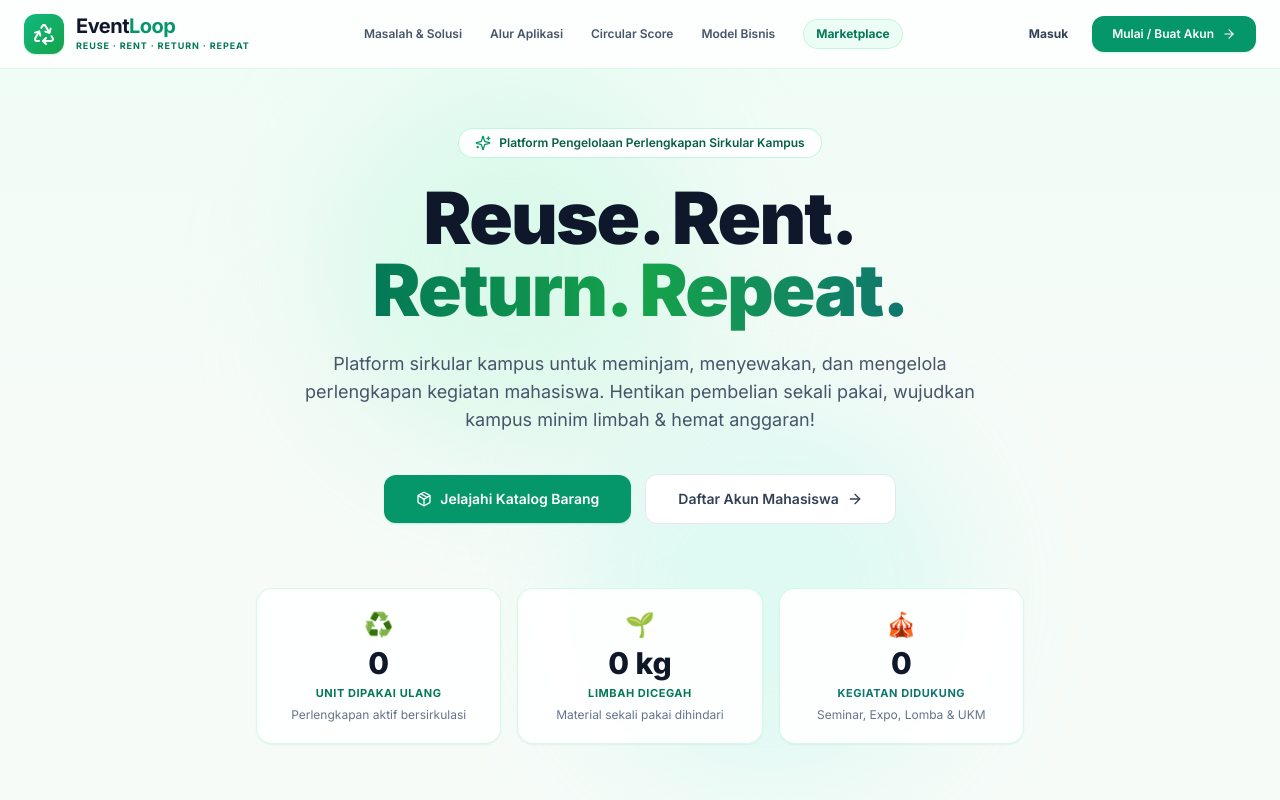
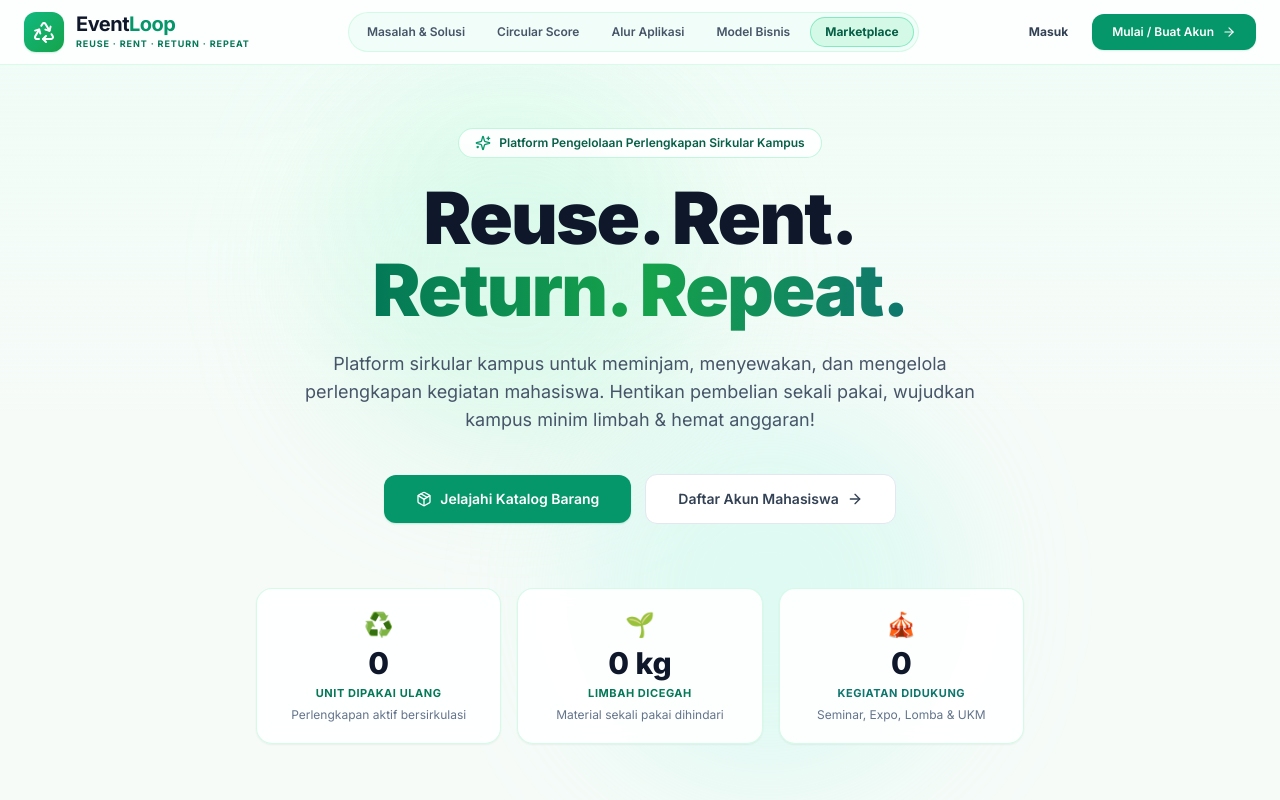
Before and after one commit to Shinnn2205/eventloop-app, a React (Vite) app: page / in a window 1280 px wide. Shown: the top 800 px of the page. Built offline with nearby package versions, Linux system fonts and the light colour scheme; no server answers; the database is empty.

Commit message:
feat(landing): add dynamic scrollspy active green pill indicator and interactive ambient cursor glow

```diff
--- a/src/pages/LandingPage.jsx
+++ b/src/pages/LandingPage.jsx
@@ -1,3 +1,4 @@
+import { useState, useEffect } from 'react'
 import { Link } from 'react-router-dom'
 import Spinner from '../components/Spinner'
 import { useApp } from '../context/AppContext'
@@ -11,11 +12,75 @@ export default function LandingPage() {
 
   const targetDashboard = currentUserRole === 'admin' ? '/admin' : '/dashboard'
 
+  // State untuk melacak section yang sedang dilihat (ScrollSpy)
+  const [activeSection, setActiveSection] = useState('home')
+
+  // State untuk efek cahaya hijau interaktif mengikuti arah pandangan kursor
+  const [mousePosition, setMousePosition] = useState({ x: -1000, y: -1000 })
+
+  useEffect(() => {
+    const handleMouseMove = (e) => {
+      setMousePosition({ x: e.clientX, y: e.clientY })
+    }
+    window.addEventListener('mousemove', handleMouseMove)
+    return () => window.removeEventListener('mousemove', handleMouseMove)
+  }, [])
+
+  useEffect(() => {
+    const sectionIds = ['masalah', 'circular-score', 'flow', 'business-model']
+
+    const handleScroll = () => {
+      const scrollPos = window.scrollY + 180
+
+      if (window.scrollY < 200) {
+        setActiveSection('home')
+        return
+      }
+
+      let current = ''
+      for (const id of sectionIds) {
+        const el = document.getElementById(id)
+        if (el) {
+          const top = el.offsetTop
+          const height = el.offsetHeight
+          if (scrollPos >= top && scrollPos < top + height) {
+            current = id
+            break
+          }
+        }
+      }
+      if (current) setActiveSection(current)
+    }
+
+    window.addEventListener('scroll', handleScroll, { passive: true })
+    handleScroll()
+    return () => window.removeEventListener('scroll', handleScroll)
+  }, [])
+
+  const scrollToSection = (e, id) => {
+    e.preventDefault()
+    const el = document.getElementById(id)
+    if (el) {
+      const yOffset = -75
+      const y = el.getBoundingClientRect().top + window.pageYOffset + yOffset
+      window.scrollTo({ top: y, behavior: 'smooth' })
+      setActiveSection(id)
+    }
+  }
+
   return (
-    <div className="min-h-screen bg-[#F6FBF8] text-slate-800 selection:bg-emerald-100 selection:text-emerald-800 font-sans">
-      {/* Navbar */}
-      <nav className="fixed top-0 w-full bg-white/85 backdrop-blur-xl border-b border-emerald-100/80 z-50">
-        <div className="max-w-7xl mx-auto px-6 py-3.5 flex items-center justify-between">
+    <div className="min-h-screen bg-[#F6FBF8] text-slate-800 selection:bg-emerald-100 selection:text-emerald-800 font-sans relative overflow-x-hidden">
+      {/* Efek Cahaya Hijau Mengikuti Gerakan / Arah Pandangan Kursor */}
+      <div
+        className="pointer-events-none fixed inset-0 z-0 transition-opacity duration-300"
+        style={{
+          background: `radial-gradient(600px circle at ${mousePosition.x}px ${mousePosition.y}px, rgba(16, 185, 129, 0.12), transparent 75%)`
+        }}
+      />
+
+      {/* Navbar dengan Indikator Hijau Menyesuaikan Posisi yang Sedang Dilihat */}
+      <nav className="fixed top-0 w-full bg-white/85 backdrop-blur-xl border-b border-emerald-100/80 z-50 transition-all">
+        <div className="max-w-7xl mx-auto px-6 py-3 flex items-center justify-between">
           <Link to="/" className="flex items-center gap-3 group">
             <div className="w-10 h-10 bg-gradient-to-br from-emerald-500 to-green-600 rounded-xl flex items-center justify-center text-white shadow-sm shadow-emerald-600/20 group-hover:scale-105 transition-transform">
               <Recycle className="w-6 h-6" />
@@ -28,12 +93,56 @@ export default function LandingPage() {
             </div>
           </Link>
 
-          <div className="hidden md:flex items-center gap-7">
-            <a href="#masalah" className="text-xs font-semibold text-slate-600 hover:text-emerald-700 transition-colors">Masalah & Solusi</a>
-            <a href="#flow" className="text-xs font-semibold text-slate-600 hover:text-emerald-700 transition-colors">Alur Aplikasi</a>
-            <a href="#circular-score" className="text-xs font-semibold text-slate-600 hover:text-emerald-700 transition-colors">Circular Score</a>
-            <a href="#business-model" className="text-xs font-semibold text-slate-600 hover:text-emerald-700 transition-colors">Model Bisnis</a>
-            <Link to={sessionUser ? "/marketplace" : "/login"} className="text-xs text-emerald-700 font-bold hover:text-emerald-800 transition-colors bg-emerald-50 px-3 py-1.5 rounded-full border border-emerald-200/60">
+          {/* MENU NAVIGASI DENGAN INDIKATOR HIJAU INTERAKTIF */}
+          <div className="hidden md:flex items-center gap-1 bg-emerald-50/70 p-1 rounded-full border border-emerald-100/90 shadow-2xs">
+            <a
+              href="#masalah"
+              onClick={(e) => scrollToSection(e, 'masalah')}
+              className={`text-xs px-3.5 py-1.5 rounded-full transition-all duration-200 cursor-pointer ${
+                activeSection === 'masalah'
+                  ? 'bg-emerald-600 text-white font-bold shadow-xs'
+                  : 'font-semibold text-slate-600 hover:text-emerald-800 hover:bg-emerald-100/60'
+              }`}
+            >
+              Masalah & Solusi
+            </a>
+            <a
+              href="#circular-score"
+              onClick={(e) => scrollToSection(e, 'circular-score')}
+              className={`text-xs px-3.5 py-1.5 rounded-full transition-all duration-200 cursor-pointer ${
+                activeSection === 'circular-score'
+                  ? 'bg-emerald-600 text-white font-bold shadow-xs'
+                  : 'font-semibold text-slate-600 hover:text-emerald-800 hover:bg-emerald-100/60'
+              }`}
+            >
+              Circular Score
+            </a>
+            <a
+              href="#flow"
+              onClick={(e) => scrollToSection(e, 'flow')}
+              className={`text-xs px-3.5 py-1.5 rounded-full transition-all duration-200 cursor-pointer ${
+                activeSection === 'flow'
+                  ? 'bg-emerald-600 text-white font-bold shadow-xs'
+                  : 'font-semibold text-slate-600 hover:text-emerald-800 hover:bg-emerald-100/60'
+              }`}
+            >
+              Alur Aplikasi
+            </a>
+            <a
+              href="#business-model"
+              onClick={(e) => scrollToSection(e, 'business-model')}
+              className={`text-xs px-3.5 py-1.5 rounded-full transition-all duration-200 cursor-pointer ${
+                activeSection === 'business-model'
+                  ? 'bg-emerald-600 text-white font-bold shadow-xs'
+                  : 'font-semibold text-slate-600 hover:text-emerald-800 hover:bg-emerald-100/60'
+              }`}
+            >
+              Model Bisnis
+            </a>
+            <Link
+              to={sessionUser ? "/marketplace" : "/login"}
+              className="text-xs text-emerald-800 font-bold hover:text-emerald-950 transition-all bg-emerald-100/90 hover:bg-emerald-200 px-3.5 py-1.5 rounded-full border border-emerald-300/80 shadow-2xs ml-0.5"
+            >
               Marketplace
             </Link>
           </div>
```
Also changed, not shown: 5 other files (tests, documents, lock files or other folders).
